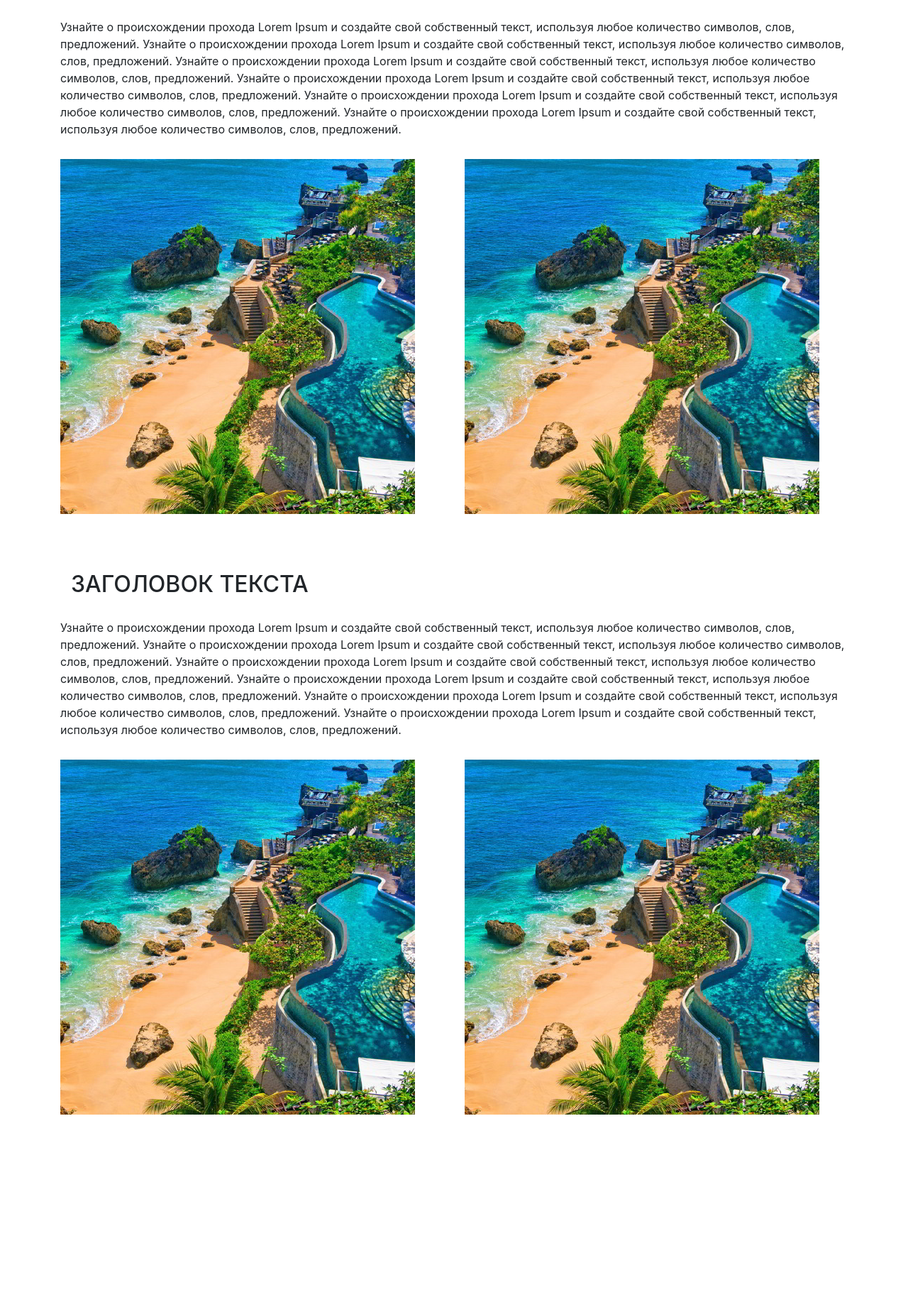
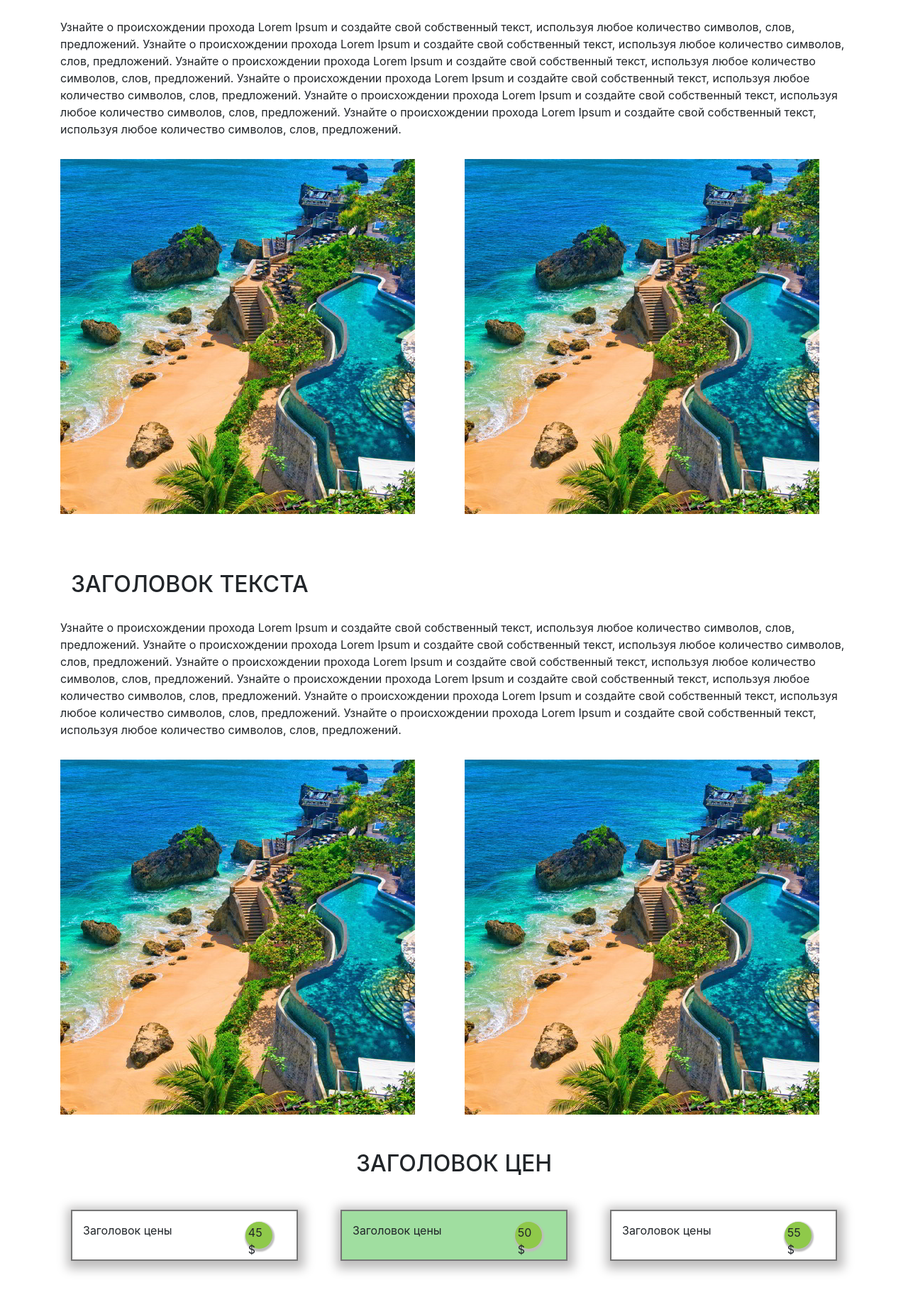
Before and after one commit to fearussia86/DIPLOM, a PHP site: page /index.html in a window 1280 px wide. Shown: the part 2840-4681 px from the top of the page at 71% size. Before the commit the page ends 4410 px from the top, so only its background shows below. Run offline with PHP 8.4, Linux system fonts and the light colour scheme.

Commit message:
Дипломная работа от 21.03.2019

```diff
--- a/css/style.css
+++ b/css/style.css
@@ -4,6 +4,40 @@
 @import url('https://fonts.googleapis.com/css?family=Merienda');
 
 
+.price-title {
+    width: 80%;
+}
+
+.price-circle {
+width: 38px;
+height: 38px;
+padding: 3px 1px 5px 4px;
+background: #a1a1a1;
+border-radius: 50%;
+box-shadow: 1px 2px 2px 2px #bebdbd;
+    -moz-box-shadow: 1px 2px 2px 2px #bebdbd;
+    -webkit-box-shadow: 1px 2px 2px 2px #bebdbd;
+
+}
+
+.price-box {
+    border: 2px solid #767676;
+    box-shadow: 2px 4px 14px 7px #bebdbd !important;
+    -moz-box-shadow: 5px 3px 4px 2px #bebdbd;
+    -webkit-box-shadow: 5px 3px 4px 2px #bebdbd;
+    padding: 15px;
+    margin: 15px;
+    display: flex;
+}
+
+
+.price-box-middle {
+    background-color: #a0dea0;
+}
+
+.price-box div:nth-child(2) {
+    background-color: #8fc94a;
+}
 
 .mb-30 {
     margin-bottom: 30px;
--- a/index.html
+++ b/index.html
@@ -10,7 +10,7 @@
     <link rel="stylesheet" href="css/style.css">
     <link rel="stylesheet" href="css/font-awesome.css">
 
-    <script src="js/bootstrap.bundle.js"></script>
+
     <script src="js/bootstrap.js"></script>
     <script src="js/main.js"></script>
 
@@ -29,7 +29,7 @@
                         <div class="col-sm-12 col-md-9 col-lg-9">
 
                             <ul class="contacts">
-                                <li><i class="fa fa-home" aria-hidden="true"></i>СПб, Большая Пушкарская ул. 21</li>
+                                <li><i class="fa fa-home" aria-hidden="true"></i>СПб, Большая Пушкарская дом 21</li>
                                 <li><i class="fa fa-phone" aria-hidden="true"></i>+7 (812) 921-20-27</li>
                                 <li><i class="fa fa-envelope" aria-hidden="true"></i>info@uborka24.ru</li>
                             </ul>
@@ -311,9 +311,9 @@
 
       <div class="row justify-content-center">
 
-          <div class="col-sm"><div class="float"><img src="/images/icons/icon-dish.png" alt=""></div>Ваша выгода 1</div>
-        <div class="col-sm"><div class="float"><img src="/images/icons/icon-pilesos-dark.png" alt=""></div>Ваша выгода 2</div>
-        <div class="col-sm"><div class="float"><img src="/images/icons/icon-himiya-dark.png" alt=""></div>Ваша выгода 3</div>
+          <div class="col-sm"><div class="float"><img src="images/icons/icon-dish.png" alt=""></div>Ваша выгода 1</div>
+        <div class="col-sm"><div class="float"><img src="images/icons/icon-pilesos-dark.png" alt=""></div>Ваша выгода 2</div>
+        <div class="col-sm"><div class="float"><img src="images/icons/icon-himiya-dark.png" alt=""></div>Ваша выгода 3</div>
 
      </div>
 
@@ -321,9 +321,9 @@
 
         <div class="row justify-content-center">
 
-       <div class="col-sm"><div class="float"><img src="/images/icons/icon-lamp.png" alt=""></div>Ваша выгода 4</div>
-        <div class="col-sm"><div class="float"><img src="/images/icons/icon-brush-dark.png" alt=""></div>Ваша выгода 5</div>
-        <div class="col-sm"><div class="float"><img src="/images/icons/icon-dish.png" alt=""></div>Ваша выгода 6</div>
+       <div class="col-sm"><div class="float"><img src="images/icons/icon-lamp.png" alt=""></div>Ваша выгода 4</div>
+        <div class="col-sm"><div class="float"><img src="images/icons/icon-brush-dark.png" alt=""></div>Ваша выгода 5</div>
+        <div class="col-sm"><div class="float"><img src="images/icons/icon-dish.png" alt=""></div>Ваша выгода 6</div>
 
         </div>
 
@@ -351,11 +351,11 @@
 
 
 
-<div class="col-md-6 col-lg-6 col-sm-12">
+<div class="col-lg-6 col-md-12 col-sm-12">
   <img src="images/bali1.jpg" alt="">
 </div>
 
-<div class="col-md-6 col-lg-6 col-sm-12">
+<div class="col-lg-6 col-md-12 col-sm-12">
     <img src="images/bali1.jpg" alt="">
 </div>
 
@@ -388,11 +388,11 @@
 
 
 
-<div class="col-md-6 col-lg-6 col-sm-12">
+<div class="col-lg-6 col-md-12 col-sm-12">
   <img src="images/bali1.jpg" alt="">
 </div>
 
-<div class="col-md-6 col-lg-6 col-sm-12">
+<div class="col-lg-6 col-md-12 col-sm-12">
     <img src="images/bali1.jpg" alt="">
 </div>
 
@@ -401,7 +401,36 @@
 
 </div>
 
+
+<div class="container mt-50">
+
+    <h2 class="zagolovok">ЗАГОЛОВОК ЦЕН</h2>
+    <div class="row">
+
+
+        <div class="col-lg-4 col-md-12 col-sm-12">
+            <div class="price-box">
+
+                <div class="price-title">Заголовок цены</div>
+                <div class="price-circle">45 $</div>
+
+            </div>
+        </div>
+        <div class="col-lg-4 col-md-12 col-sm-12">
+            <div class="price-box price-box-middle">
+               <div class="price-title">Заголовок цены</div>
+                <div class="price-circle">50 $</div>
+            </div>
+        </div>
+        <div class="col-lg-4 col-md-12 col-sm-12">
+            <div class="price-box">
+           <div class="price-title">Заголовок цены</div>
+                <div class="price-circle">55 $</div>
+            </div>
+        </div>
+    </div>
 </div>
+
 
 
 
```
